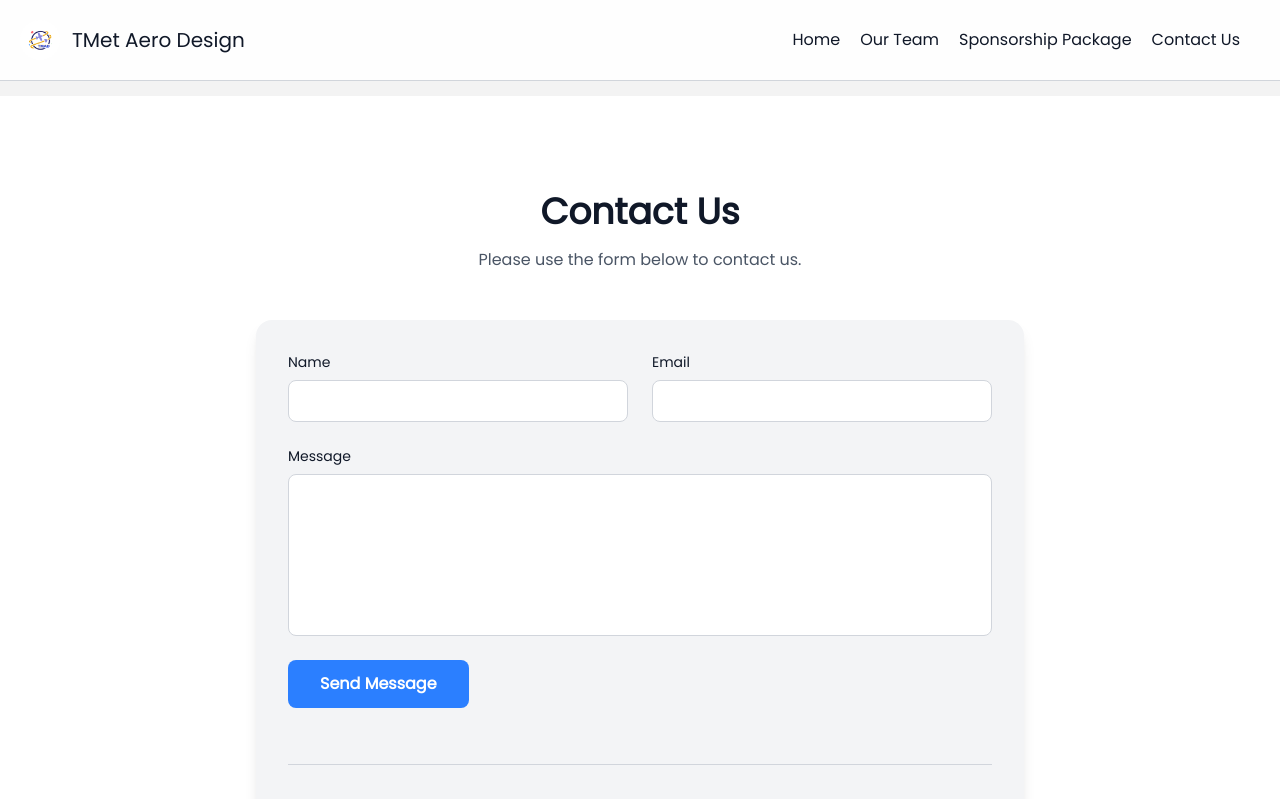
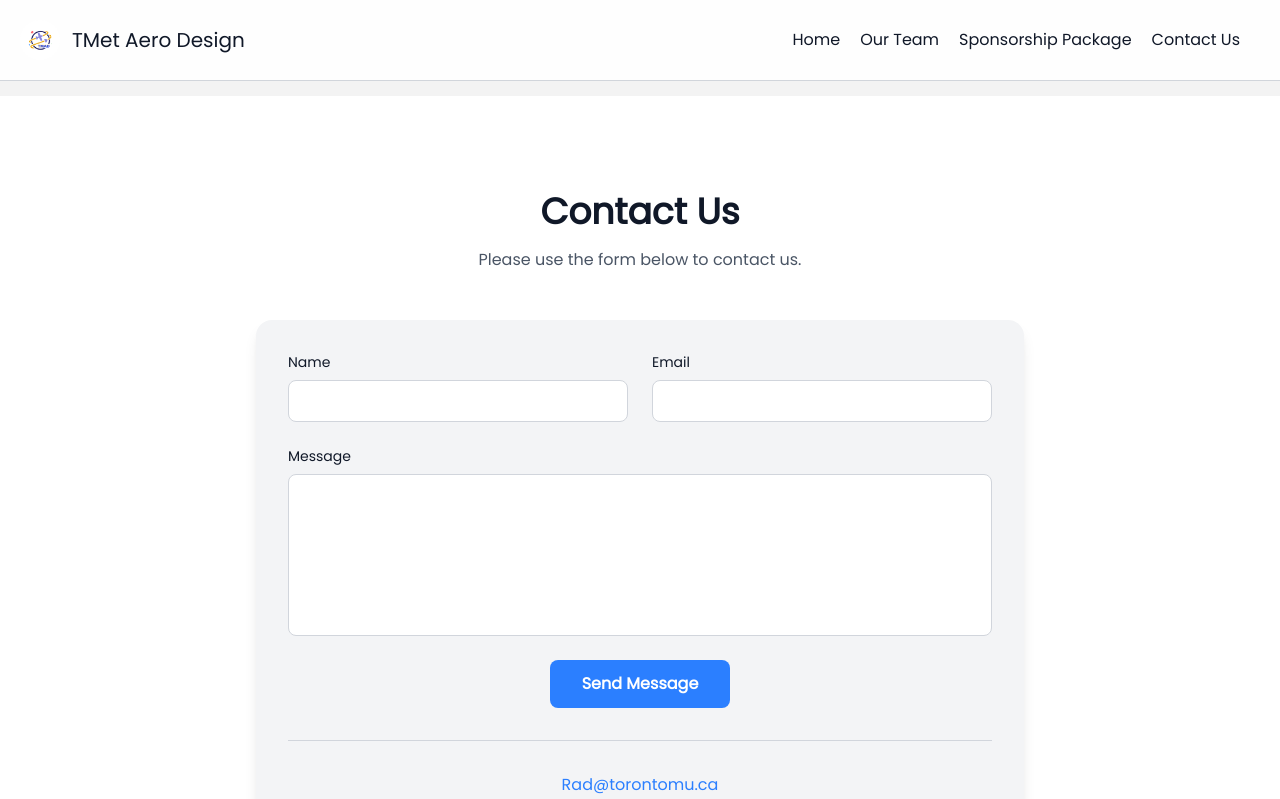
Before and after one commit to Tmet-Aero-Design/TMetAeroWebsite, a Next.js app: page /ContactUs in a window 1280 px wide. Shown: the top 799 px of the page. Built offline with nearby package versions, Linux system fonts and the light colour scheme.

Commit message:
Update workflow and center send message button

```diff
--- a/src/app/(app)/ContactUs/page.tsx
+++ b/src/app/(app)/ContactUs/page.tsx
@@ -86,14 +86,15 @@ const ContactUs: React.FC = () => {
               className="rounded-lg border border-gray-300 dark:border-[#3a3a3a] bg-white dark:bg-[#1f1f1f] px-4 py-2 text-gray-900 dark:text-white focus:ring-2 focus:ring-blue-400 dark:focus:ring-blue-500 focus:outline-none transition resize-none"
             />
           </div>
-
+          <div className="flex justify-center">
             <button
                 type="submit"
                 disabled={loading}
-            className="w-full md:w-auto px-8 py-3 bg-blue-500 hover:bg-blue-600 text-white rounded-lg font-semibold transition transform hover:scale-105 disabled:opacity-50 disabled:cursor-not-allowed"
+                className="w-full cursor-pointer md:w-auto px-8 py-3 bg-blue-500 hover:bg-blue-600 text-white rounded-lg font-semibold transition transform hover:scale-105 disabled:opacity-50 disabled:cursor-not-allowed"
             >
                 {loading ? "Sending..." : "Send Message"}
             </button>
+          </div>
 
           <div className="pt-8 mt-8 border-t border-gray-300 dark:border-[#3a3a3a] text-center space-y-2">
             <a href="mailto:rad@torontomu.ca" className="text-blue-500 hover:underline">Rad@torontomu.ca</a>
```
Lines whose indentation alone changed are shown as unchanged.
